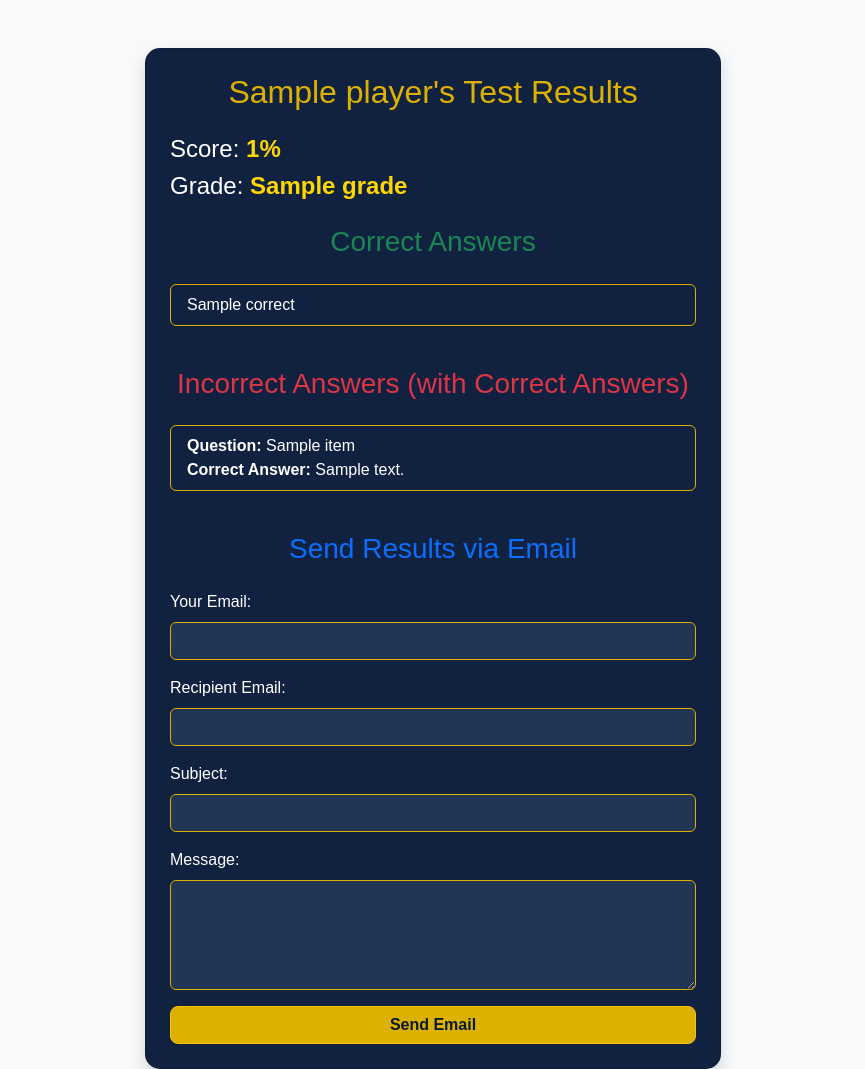
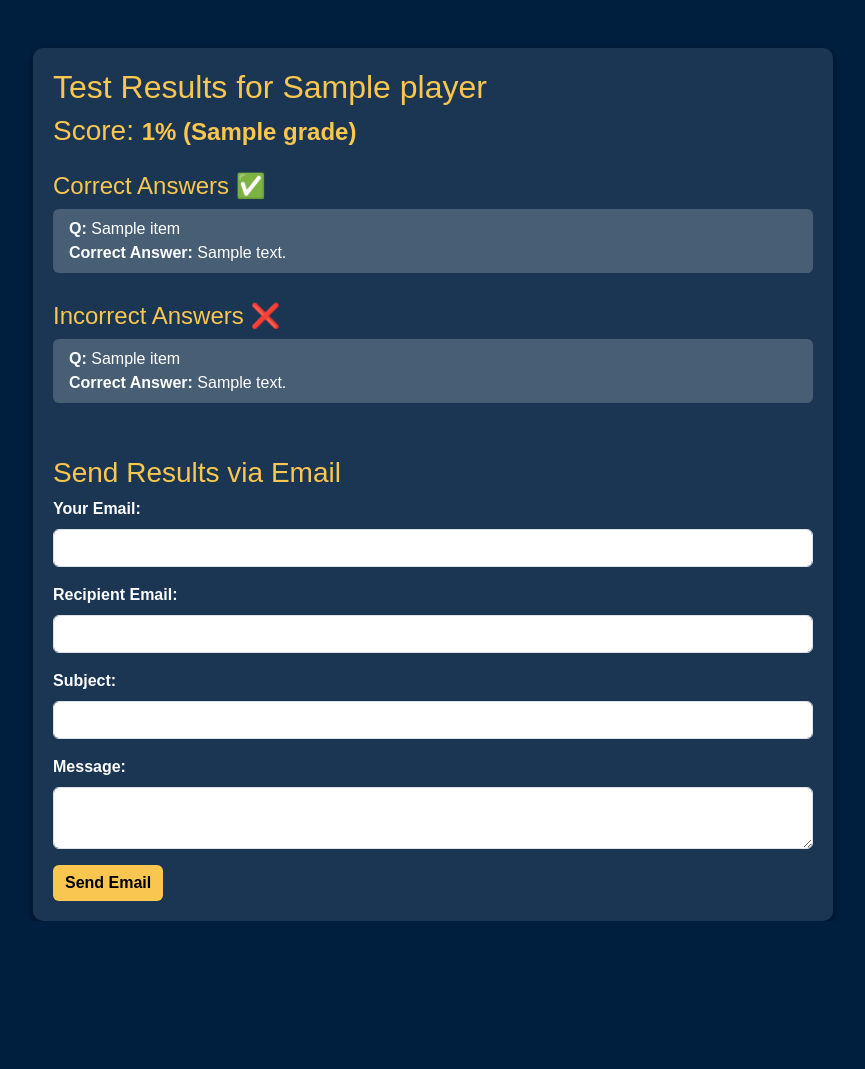
Before and after one commit to TaylorOxley/TestAnalyzerCapstone, a Flask app: template templates/result.html in a window 1280 px wide. Shown: the whole page, without its empty margins (207-1072 px from the left). After the commit the page ends 921 px from the top, so only its background shows below. Run offline with Flask 3, Linux system fonts and the light colour scheme; the template is opened without the code that fills it: most values are stand-ins (such as "Sample title", 1, 10 or a date in 2020).

Commit message:
Re-design

```diff
--- a/app.py
+++ b/app.py
@@ -36,17 +36,19 @@ def analyze_results():
     df = pd.read_csv(filepath)
     student_data = df[df["Player"] == player_name]
 
-    # Get unique correct questions
-    correct_answers = student_data[student_data["Correct / Incorrect"] == "Correct"]["Question"].unique().tolist()
+    # Get correct questions along with their correct answers
+    correct_rows = student_data[student_data["Correct / Incorrect"] == "Correct"]
+    correct_answers = [
+        {"question": row["Question"], "correct_answer": row["Correct Answers"]}
+        for _, row in correct_rows.iterrows()
+    ]
 
-    # Get incorrect questions with correct answers
+    # Get incorrect questions along with their correct answers
     incorrect_rows = student_data[student_data["Correct / Incorrect"] == "Incorrect"]
-    incorrect_answers = []
-    for _, row in incorrect_rows.iterrows():
-        incorrect_answers.append({
-            "question": row["Question"],
-            "correct_answer": row["Correct Answers"]
-        })
+    incorrect_answers = [
+        {"question": row["Question"], "correct_answer": row["Correct Answers"]}
+        for _, row in incorrect_rows.iterrows()
+    ]
 
     # Calculate percentage and grade
     total_questions = len(correct_answers) + len(incorrect_answers)
@@ -88,6 +90,7 @@ def send_email():
         server.sendmail(sender_email, receiver_email, email_text)
         server.quit()
 
+        # Redirect to confirmation page after successful email
         return redirect(url_for("email_confirmation", receiver_email=receiver_email))
 
     except Exception as e:
--- a/static/styles.css
+++ b/static/styles.css
@@ -1,75 +1,57 @@
-/* Dark blue background with light text */
 body {
-    background-color: #0a192f;
-    color: #c1c1c1;
+    background-color: #001f3f; /* Dark blue background */
+    color: white;
     font-family: Arial, sans-serif;
 }
 
-/* Center content */
 .container {
-    max-width: 600px;
+    max-width: 800px;
     margin: auto;
-    margin-top: 50px;
+    padding: 20px;
+    background: rgba(255, 255, 255, 0.1); /* Slight transparency */
+    border-radius: 10px;
+    box-shadow: 0px 4px 10px rgba(0, 0, 0, 0.5);
 }
 
-/* Card styling */
-.card {
-    background-color: #112240;
-    color: #ffffff;
-    border-radius: 15px;
-    box-shadow: 0px 4px 8px rgba(0, 0, 0, 0.2);
-    padding: 20px;
+h2, h3, h4 {
+    color: #f9c74f; /* Yellow highlight */
 }
 
-/* Heading styles */
-h2, h3 {
-    color: #ddb100;
-    text-align: center;
+.grade {
+    font-size: 24px;
+    font-weight: bold;
+    color: #f9c74f; /* Same yellow for grade */
 }
 
-/* List styling */
 .list-group-item {
-    background-color: #112240;
-    color: #ffffff;
-    border: 1px solid #ddb100;
+    background: rgba(255, 255, 255, 0.2);
+    color: white;
+    border: none;
+    margin-bottom: 5px;
+    border-radius: 5px;
 }
 
-/* Input and button styles */
-.form-control {
-    background-color: #233554;
-    color: #ffffff;
-    border: 1px solid #ddb100;
+.btn-primary {
+    background-color: #f9c74f;
+    border: none;
+    color: black;
+    font-weight: bold;
 }
 
-.form-control::placeholder {
-    color: #a8b2d1;
+.btn-primary:hover {
+    background-color: #f7b731;
 }
 
-.btn {
-    background-color: #ddb100;
-    color: #0a192f;
-    font-weight: bold;
-    width: 100%;
-    border-radius: 8px;
-    transition: 0.3s;
+input, textarea {
+    background: rgba(255, 255, 255, 0.2);
+    color: white;
+    border: 1px solid #f9c74f;
 }
 
-.btn:hover {
-    background-color: #ddb100;
+input::placeholder, textarea::placeholder {
+    color: #f9c74f;
 }
 
-.grade-text {
-    color: #FFD700; /* Gold/Yellow */
+form label {
     font-weight: bold;
-    font-size: 1.5rem;
 }
-
-
-/* Responsive design */
-@media (max-width: 768px) {
-    .container {
-        width: 90%;
-    }
-
-
-}
--- a/templates/result.html
+++ b/templates/result.html
@@ -7,52 +7,52 @@
     <link href="https://cdn.jsdelivr.net/npm/bootstrap@5.3.0/dist/css/bootstrap.min.css" rel="stylesheet">
     <link rel="stylesheet" type="text/css" href="{{ url_for('static', filename='styles.css') }}">
 </head>
-<body class="bg-light">
+<body>
     <div class="container mt-5">
-        <div class="card shadow p-4">
-            <h2 class="text-center">{{ player }}'s Test Results</h2>
+        <h2>Test Results for {{ player }}</h2>
 
-            <h4 class="mt-3">Score: <span class="grade-text">{{ percentage|round(2) }}%</span></h4>
-            <h4>Grade: <span class="grade-text">{{ grade }}</span></h4>
+        <h3>Score: <span class="grade">{{ percentage|round(2) }}% ({{ grade }})</span></h3>
 
-            <h3 class="text-success mt-3">Correct Answers</h3>
-            <ul class="list-group my-3">
-                {% for question in correct %}
-                    <li class="list-group-item">{{ question }}</li>
-                {% endfor %}
-            </ul>
-
-            <h3 class="text-danger mt-4">Incorrect Answers (with Correct Answers)</h3>
-            <ul class="list-group my-3">
-                {% for item in incorrect %}
+        <h4 class="mt-4">Correct Answers ✅</h4>
+        <ul class="list-group">
+            {% for item in correct %}
                 <li class="list-group-item">
-                        <strong>Question:</strong> {{ item.question }}<br>
+                    <strong>Q:</strong> {{ item.question }} <br>
                     <strong>Correct Answer:</strong> {{ item.correct_answer }}
                 </li>
             {% endfor %}
         </ul>
 
-            <h3 class="text-primary mt-4">Send Results via Email</h3>
-            <form action="{{ url_for('send_email') }}" method="post" class="mt-3">
+        <h4 class="mt-4">Incorrect Answers ❌</h4>
+        <ul class="list-group">
+            {% for item in incorrect %}
+                <li class="list-group-item">
+                    <strong>Q:</strong> {{ item.question }} <br>
+                    <strong>Correct Answer:</strong> {{ item.correct_answer }}
+                </li>
+            {% endfor %}
+        </ul>
+
+        <h3 class="mt-5">Send Results via Email</h3>
+        <form action="{{ url_for('send_email') }}" method="post">
             <div class="mb-3">
                 <label for="sender_email" class="form-label">Your Email:</label>
-                    <input type="email" class="form-control" id="sender_email" name="sender_email" required>
+                <input type="email" name="sender_email" class="form-control" required>
             </div>
             <div class="mb-3">
                 <label for="receiver_email" class="form-label">Recipient Email:</label>
-                    <input type="email" class="form-control" id="receiver_email" name="receiver_email" required>
+                <input type="email" name="receiver_email" class="form-control" required>
             </div>
             <div class="mb-3">
                 <label for="subject" class="form-label">Subject:</label>
-                    <input type="text" class="form-control" id="subject" name="subject" required>
+                <input type="text" name="subject" class="form-control" required>
             </div>
             <div class="mb-3">
                 <label for="message" class="form-label">Message:</label>
-                    <textarea class="form-control" id="message" name="message" rows="4" required></textarea>
+                <textarea name="message" class="form-control" required></textarea>
             </div>
-                <button type="submit" class="btn btn-warning">Send Email</button>
+            <button type="submit" class="btn btn-primary">Send Email</button>
         </form>
-        </div>
     </div>
 </body>
 </html>
```
Also changed, not shown: templates/confirmation.html (line endings or trailing spaces), templates/select_player.html (line endings or trailing spaces), templates/upload.html (line endings or trailing spaces), 1 other file. Lines whose indentation alone changed are shown as unchanged.
